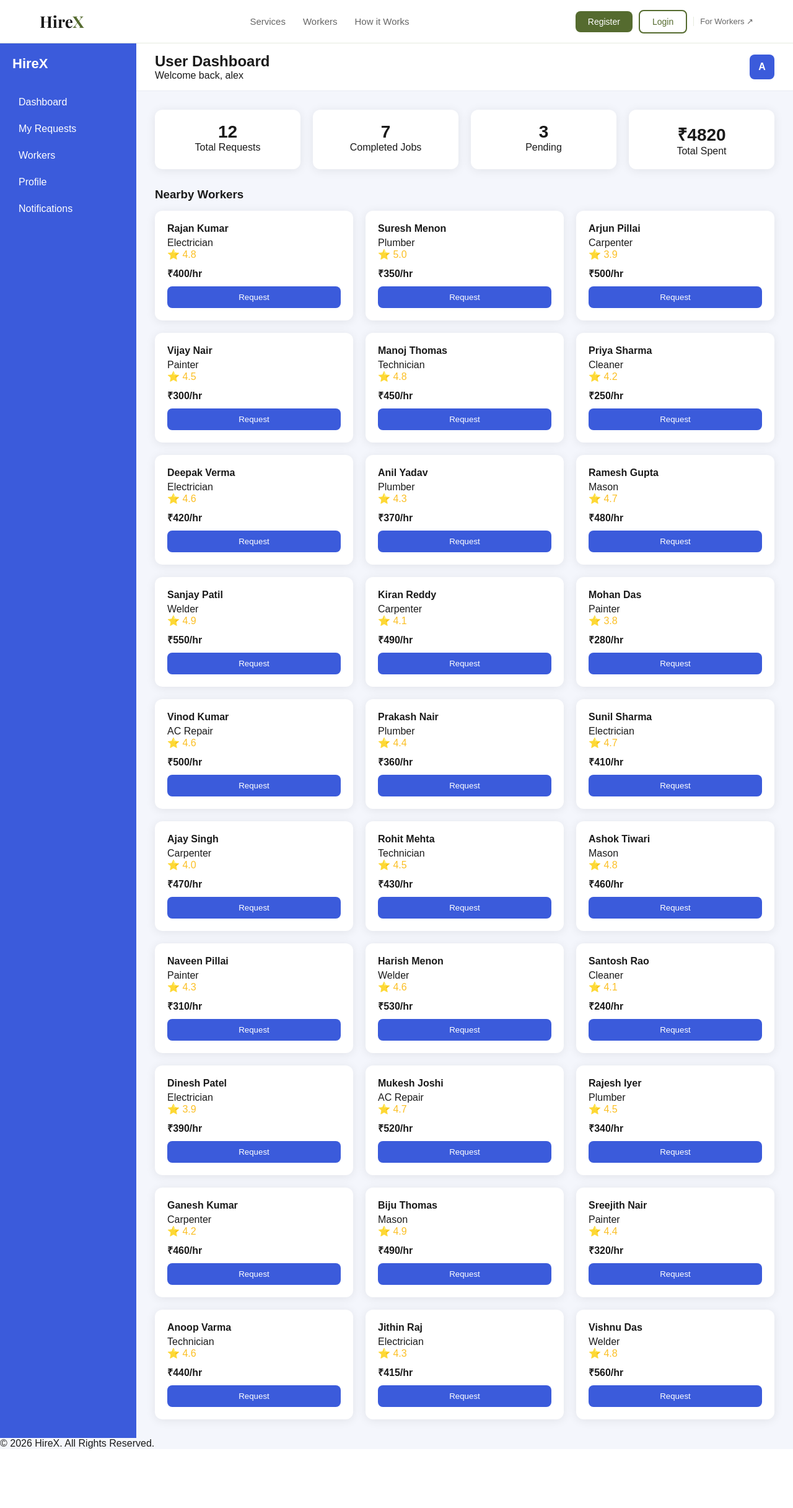
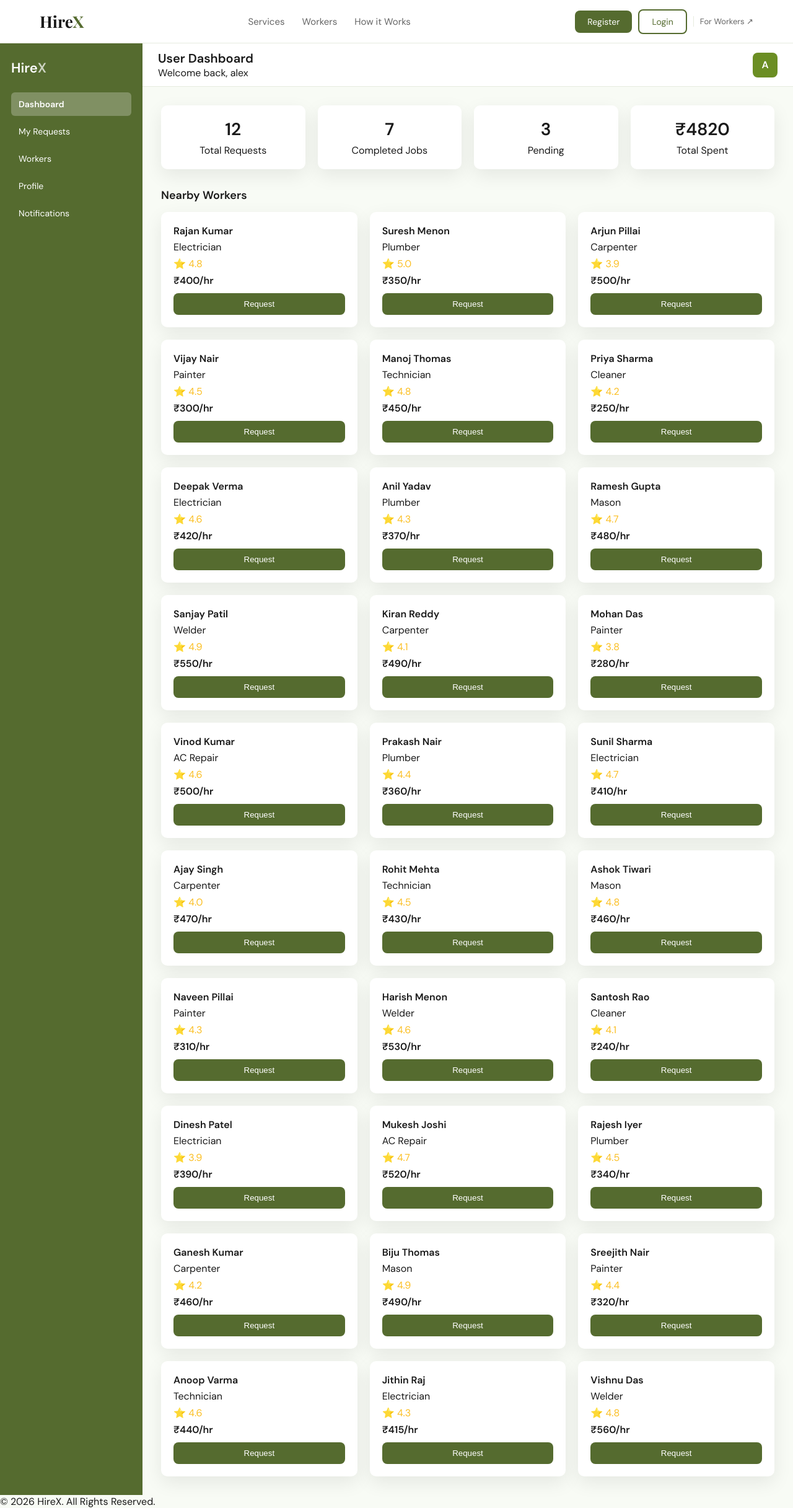
Before and after one commit to sajeerrr/Project-Hirex, a PHP site: page /user/dashboard.php in a window 1280 px wide. Shown: the whole page at 62% size. Before the commit the page ends 2337 px from the top, so only its background shows below. Run offline with PHP 8.4, Linux system fonts and the light colour scheme; a user stored in the database is signed in.

Commit message:
user-dashboard color

```diff
--- a/assets/css/user-dashboard.css
+++ b/assets/css/user-dashboard.css
@@ -1,65 +1,80 @@
-body{
-font-family:'Plus Jakarta Sans',sans-serif;
-background:#f4f6fc;
-margin:0;
-}
-
-/* LAYOUT */
+/* USER DASHBOARD LAYOUT */
 
 .dashboard-layout{
 display:flex;
-min-height:100vh;
+min-height:calc(100vh - 70px);
 }
 
 /* SIDEBAR */
 
 .sidebar{
-width:220px;
-background:#3B5BDB;
+width:230px;
+background:var(--olive);
 color:white;
-padding:20px;
+padding:25px 18px;
+display:flex;
+flex-direction:column;
 }
 
 .sidebar-logo{
 font-size:22px;
 font-weight:700;
-margin-bottom:30px;
+margin-bottom:25px;
+}
+
+.sidebar-logo span{
+opacity:0.7;
 }
 
 .sidebar-nav a{
 display:block;
-padding:10px;
+padding:10px 12px;
+border-radius:6px;
+margin-bottom:6px;
 color:white;
 text-decoration:none;
-border-radius:6px;
-margin-bottom:5px;
+font-size:14px;
+transition:0.3s;
 }
 
 .sidebar-nav a:hover{
-background:rgba(255,255,255,0.2);
+background:rgba(255,255,255,0.15);
 }
 
-/* MAIN */
+.sidebar-nav a.active{
+background:rgba(255,255,255,0.25);
+font-weight:600;
+}
+
+/* MAIN AREA */
 
 .main{
 flex:1;
+background:var(--bg);
+display:flex;
+flex-direction:column;
 }
 
 /* TOPBAR */
 
 .topbar{
 background:white;
-padding:15px 30px;
+height:70px;
+padding:0 25px;
 display:flex;
+align-items:center;
 justify-content:space-between;
-align-items:center;
-border-bottom:1px solid #e8ebf4;
+border-bottom:1px solid var(--border);
+}
+
+.topbar h2{
+font-size:20px;
 }
 
 .avatar{
 width:40px;
 height:40px;
-background:#3B5BDB;
+background:var(--olive-light);
 color:white;
 display:flex;
 align-items:center;
@@ -68,13 +83,13 @@ border-radius:8px;
 font-weight:700;
 }
 
-/* BODY */
+/* PAGE BODY */
 
 .page-body{
 padding:30px;
 }
 
-/* STATS */
+/* STATISTICS */
 
 .stat-grid{
 display:grid;
@@ -86,19 +101,27 @@ margin-bottom:30px;
 .stat-card{
 background:white;
 padding:20px;
-border-radius:12px;
-box-shadow:0 2px 16px rgba(0,0,0,0.08);
+border-radius:10px;
+box-shadow:0 10px 30px rgba(0,0,0,0.08);
 text-align:center;
+transition:0.3s;
+}
+
+.stat-card:hover{
+transform:translateY(-4px);
 }
 
 .stat-card h3{
 font-size:28px;
+margin-bottom:5px;
 }
 
-/* WORKERS */
+/* WORKERS SECTION */
 
 .section-title{
 margin-bottom:15px;
+font-size:18px;
+font-weight:600;
 }
 
 .workers-grid{
@@ -110,8 +133,13 @@ gap:20px;
 .worker-card{
 background:white;
 padding:20px;
-border-radius:12px;
-box-shadow:0 2px 16px rgba(0,0,0,0.08);
+border-radius:10px;
+box-shadow:0 10px 30px rgba(0,0,0,0.08);
+transition:0.3s;
+}
+
+.worker-card:hover{
+transform:translateY(-3px);
 }
 
 .worker-card h4{
@@ -119,24 +147,26 @@ margin-bottom:5px;
 }
 
 .rating{
-color:#FBBF24;
+color:#fbbf24;
+margin:6px 0;
 }
 
 .rate{
-margin:10px 0;
 font-weight:600;
+margin-bottom:10px;
 }
 
 .hire-btn{
 width:100%;
 padding:10px;
-background:#3B5BDB;
-color:white;
 border:none;
 border-radius:8px;
+background:var(--olive);
+color:white;
 cursor:pointer;
+transition:0.3s;
 }
 
 .hire-btn:hover{
-background:#2f4ac7;
+background:var(--olive-light);
 }
```
